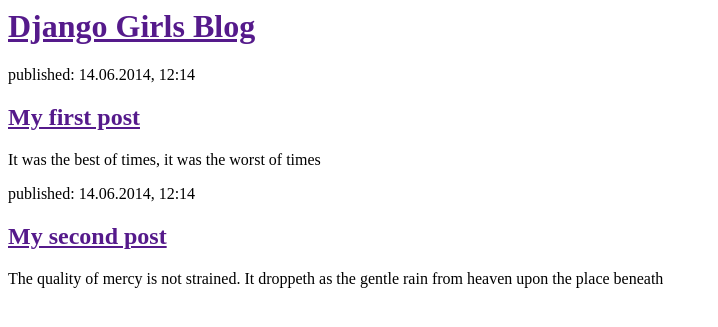
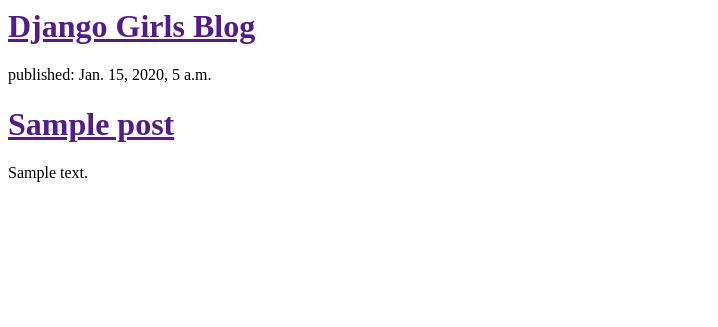
Before and after one commit to chocorater/my-first-blog, a Django app: template blog/templates/blog/post_list.html in a window 1280 px wide. Shown: the top 327 px of the page, without its empty margins (0-718 px from the left). Run offline with Django 3.2, Linux system fonts and the light colour scheme; the template is opened without the code that fills it: values that come from a table or form of the project are taken from there, others are empty; tables that the repository leaves empty hold one stand-in row (values such as "Sample post").

Commit message:
Modified templates to display posts from database.

```diff
--- a/blog/templates/blog/post_list.html
+++ b/blog/templates/blog/post_list.html
@@ -7,15 +7,12 @@
         <h1><a href="">Django Girls Blog</a></h1>
     </div>
 
-    <div>
-        <p>published: 14.06.2014, 12:14</p>
-        <h2><a href="">My first post</a></h2>
-        <p>It was the best of times, it was the worst of times</p>
-    </div>
-    <div>
-        <p>published: 14.06.2014, 12:14</p>
-        <h2><a href="">My second post</a></h2>
-        <p>The quality of mercy is not strained.  It droppeth as the gentle rain from heaven upon the place beneath</p>
-    </div>
+    {% for post in posts %}
+      <div>
+          <p>published: {{ post.published_date }}</p>
+          <h1><a href="">{{ post.title }}</a></h1>
+          <p>{{ post.text|linebreaksbr }}</p>
+      </div>
+    {% endfor %}
   </body>
 </html>
--- a/blog/views.py
+++ b/blog/views.py
@@ -1,4 +1,7 @@
 from django.shortcuts import render
+from django.utils import timezone
+from .models import Post
 
 def post_list(request):
-    return render(request, 'blog/post_list.html',{})
+    posts = Post.objects.filter(published_date__lte=timezone.now()).order_by('published_date')
+    return render(request, 'blog/post_list.html',{'posts': posts})
```
